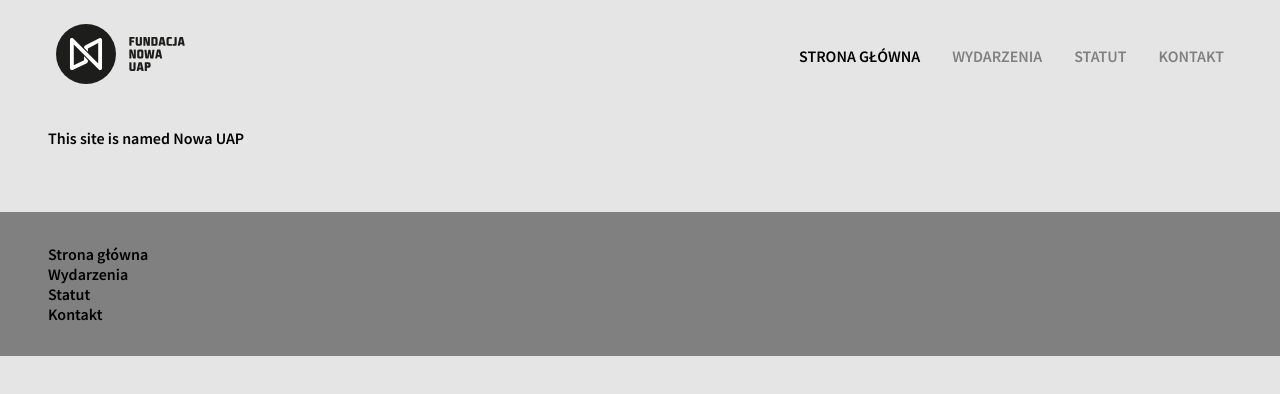
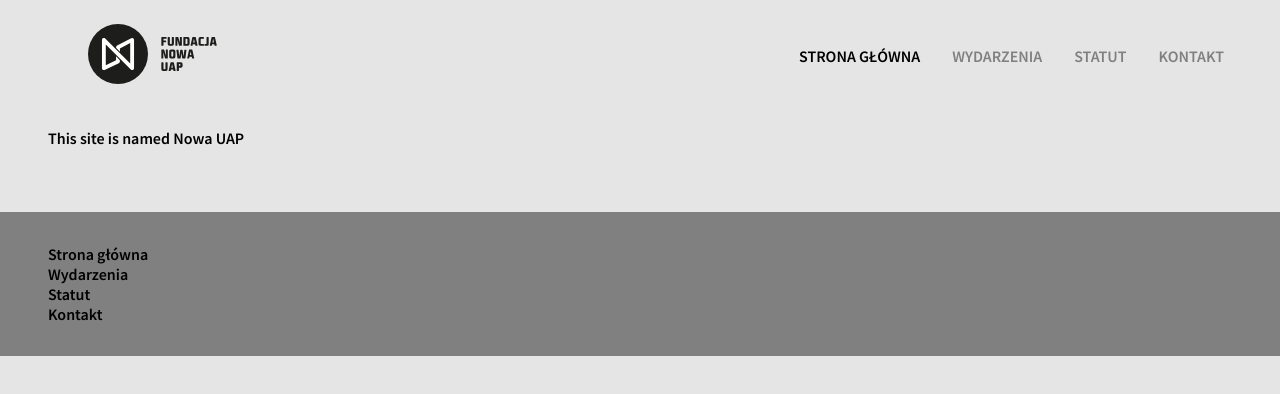
Before and after one commit to UrbaniakM/nowa-uap, a Gatsby site: page / in a window 1280 px wide. Built offline with nearby package versions, Linux system fonts and the light colour scheme; Gatsby itself is replaced by a stand-in of ours.

Commit message:
Increase left TopMenu margin

```diff
--- a/src/components/TopMenu/TopMenu.tsx
+++ b/src/components/TopMenu/TopMenu.tsx
@@ -12,6 +12,7 @@ const Wrapper = styled.div`
   max-width: 1200px;
   & > :first-child {
     margin-right: auto;
+    margin-left: ${props => props.theme.spacing(4)};
   }
 `
 const NowaLogo = styled(BlackNowaLogo)`
```
